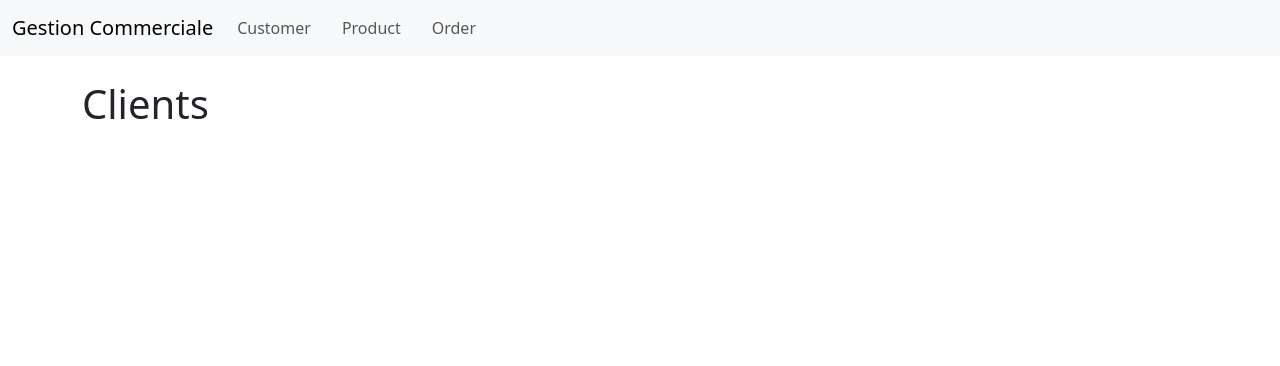
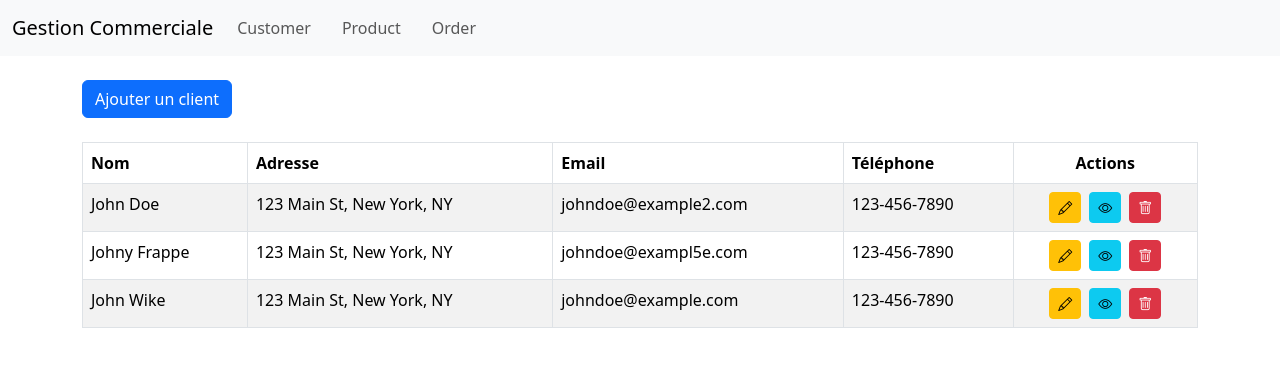
Before and after one commit to Ehya-Ag/gestion-commandes-frontend, a Vue app: page /clients in a window 1280 px wide. Shown: the top 366 px of the page. Built offline with nearby package versions, Linux system fonts and the light colour scheme.

Commit message:
implementation du CRUD sur Customer

```diff
--- a/package.json
+++ b/package.json
@@ -9,6 +9,7 @@
     "preview": "vite preview"
   },
   "dependencies": {
+    "@fortawesome/fontawesome-free": "^6.6.0",
     "bootstrap": "^5.3.3",
     "vue": "^3.4.37",
     "vue-router": "^4.4.5"
--- a/src/components/Customer.vue
+++ /dev/null
@@ -1,10 +0,0 @@
-<script setup>
-</script>
-
-<template>
-  <h1>Clients</h1>
-</template>
-
-<style scoped>
-
-</style>
--- /dev/null
+++ b/src/components/customer/Customer.vue
@@ -0,0 +1,150 @@
+<template>
+  <link rel="stylesheet" href="https://cdn.jsdelivr.net/npm/bootstrap-icons/font/bootstrap-icons.css">
+  <link rel="stylesheet" href="https://cdnjs.cloudflare.com/ajax/libs/font-awesome/6.0.0-beta3/css/all.min.css">
+
+  <div>
+    <button type="button" class="btn btn-primary mb-4" data-bs-toggle="modal" data-bs-target="#clientModal" @click="ouvrirModalAjout">
+      Ajouter un client
+    </button>
+    <div class="modal fade" id="clientModal" tabindex="-1" aria-labelledby="clientModalLabel" aria-hidden="true">
+      <div class="modal-dialog">
+        <div class="modal-content">
+          <div class="modal-header">
+            <h5 class="modal-title" id="clientModalLabel">{{ estEnModeModification ? 'Modifier le client' : 'Ajouter un client' }}</h5>
+            <button type="button" class="btn-close" data-bs-dismiss="modal" aria-label="Close"></button>
+          </div>
+          <div class="modal-body">
+            <form @submit.prevent="estEnModeModification ? modifierClient() : ajouterClient()">
+              <div class="mb-3">
+                <label for="name" class="form-label">Nom</label>
+                <input type="text" class="form-control" id="name" v-model="nouveauClient.nom" required />
+              </div>
+              <div class="mb-3">
+                <label for="address" class="form-label">Adresse</label>
+                <input type="text" class="form-control" id="address" v-model="nouveauClient.adresse" required />
+              </div>
+              <div class="mb-3">
+                <label for="email" class="form-label">Email</label>
+                <input type="email" class="form-control" id="email" v-model="nouveauClient.email" required />
+              </div>
+              <div class="mb-3">
+                <label for="phone" class="form-label">Téléphone</label>
+                <input type="tel" class="form-control" id="phone" v-model="nouveauClient.telephone" required />
+              </div>
+              <button type="submit" class="btn btn-primary">{{ estEnModeModification ? 'Modifier' : 'Ajouter' }}</button>
+            </form>
+          </div>
+        </div>
+      </div>
+    </div>
+    <div class="row">
+      <div class="col-12">
+        <table class="table table-striped table-bordered">
+          <thead>
+            <tr>
+              <th>Nom</th>
+              <th>Adresse</th>
+              <th>Email</th>
+              <th>Téléphone</th>
+              <th class="text-center">Actions</th>
+            </tr>
+          </thead>
+          <tbody>
+            <tr v-for="client in clients" :key="client.email">
+              <td>{{ client.nom }}</td>
+              <td>{{ client.adresse }}</td>
+              <td>{{ client.email }}</td>
+              <td>{{ client.telephone }}</td>
+              <td class="text-center">
+                <button class="btn btn-warning btn-sm me-2" @click="ouvrirModalModification(client)" data-bs-toggle="modal" data-bs-target="#clientModal">
+                  <i class="bi bi-pencil"></i>
+                </button>
+                <button class="btn btn-info btn-sm me-2">
+                  <i class="bi bi-eye"></i>
+                </button>
+                <button class="btn btn-danger btn-sm" @click="supprimerClient(client)">
+                  <i class="bi bi-trash"></i>
+                </button>
+              </td>
+            </tr>
+          </tbody>
+        </table>
+      </div>
+    </div>
+  </div>
+</template>
+
+<script>
+export default {
+  data() {
+    return {
+      estEnModeModification: false,
+      indexClientAModifier: null,
+      nouveauClient: {
+        nom: "",
+        adresse: "",
+        email: "",
+        telephone: "",
+      },
+      clients: [
+        {
+          nom: "John Doe",
+          adresse: "123 Main St, New York, NY",
+          email: "johndoe@example2.com",
+          telephone: "123-456-7890",
+        },
+        {
+          nom: "Johny Frappe",
+          adresse: "123 Main St, New York, NY",
+          email: "johndoe@exampl5e.com",
+          telephone: "123-456-7890",
+        },
+        {
+          nom: "John Wike",
+          adresse: "123 Main St, New York, NY",
+          email: "johndoe@example.com",
+          telephone: "123-456-7890",
+        },
+      ],
+    };
+  },
+  methods: {
+    ouvrirModalAjout() {
+      this.estEnModeModification = false;
+      this.nouveauClient = { nom: "", adresse: "", email: "", telephone: "" };
+    },
+    ouvrirModalModification(client) {
+      this.estEnModeModification = true;
+      this.indexClientAModifier = this.clients.indexOf(client);
+      this.nouveauClient = { ...client };
+    },
+    ajouterClient() {
+      if (this.nouveauClient.nom && this.nouveauClient.adresse && this.nouveauClient.email && this.nouveauClient.telephone) {
+        this.clients.push({ ...this.nouveauClient });
+
+        this.reinitialiserFormulaire();
+      }
+    },
+    modifierClient() {
+      if (this.nouveauClient.nom && this.nouveauClient.adresse && this.nouveauClient.email && this.nouveauClient.telephone) {
+        this.clients[this.indexClientAModifier] = { ...this.nouveauClient };
+        this.reinitialiserFormulaire();
+      }
+    },
+    supprimerClient(client) {
+  if (confirm(`Êtes-vous sûr de vouloir supprimer ${client.nom} ?`)) {
+    this.clients = this.clients.filter(c => c.email !== client.email);
+      }
+    },
+    reinitialiserFormulaire() {
+      this.nouveauClient = { nom: "", adresse: "", email: "", telephone: "" };
+      const modalElement = document.getElementById('clientModal');
+      const modal = bootstrap.Modal.getInstance(modalElement);
+      modal.hide();
+    },
+  },
+};
+</script>
+
+<style scoped>
+</style>
--- a/src/main.js
+++ b/src/main.js
@@ -1,5 +1,5 @@
-import 'bootstrap/dist/css/bootstrap.css'
-import 'bootstrap/dist/js/bootstrap.js'
+import 'bootstrap/dist/css/bootstrap.min.css';
+import 'bootstrap/dist/js/bootstrap.bundle.min.js';
 import { createApp } from 'vue'
 
 import App from './App.vue'
```
Also changed, not shown: src/router/index.js (+4 -5 lines), src/components/customer/DetailCustomer.vue (added), src/components/product/DetailProduct.vue (added), src/components/product/Product.vue (renamed from src/components/Product.vue), src/components/purchaseOrder/DetailOrder.vue (added), src/components/purchaseOrder/PurchaseOrder.vue (renamed from src/components/PurchaseOrder.vue), 1 other file (tests, documents, lock files or other folders).
